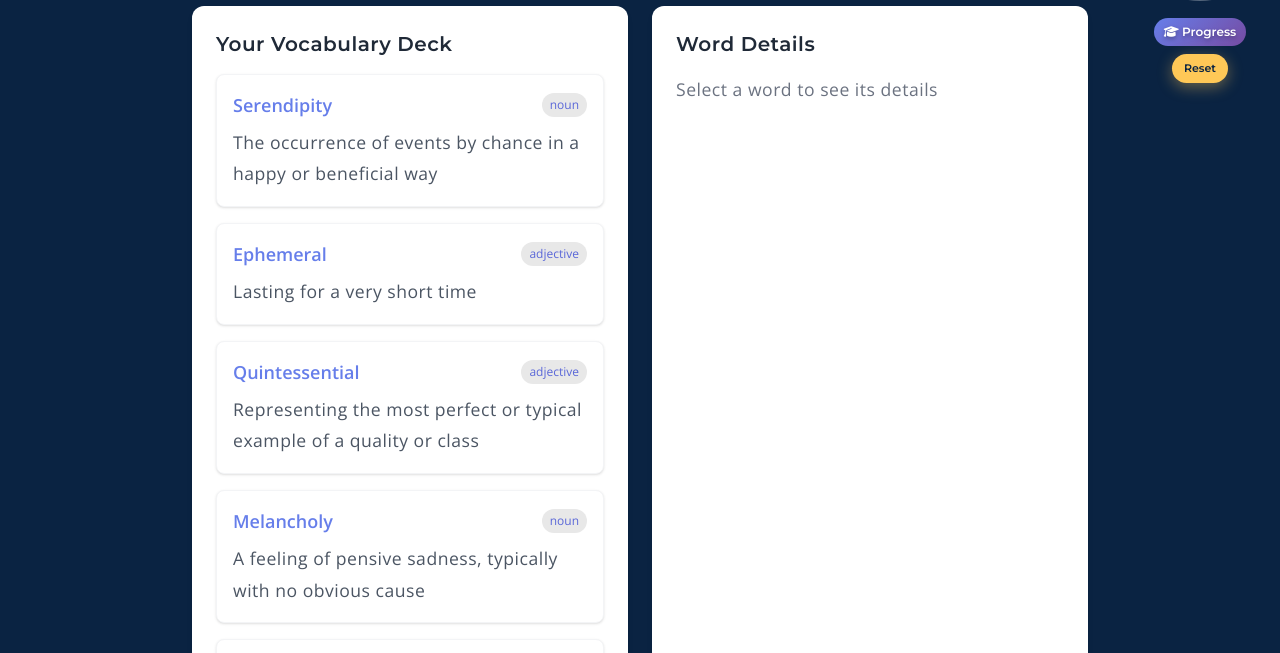
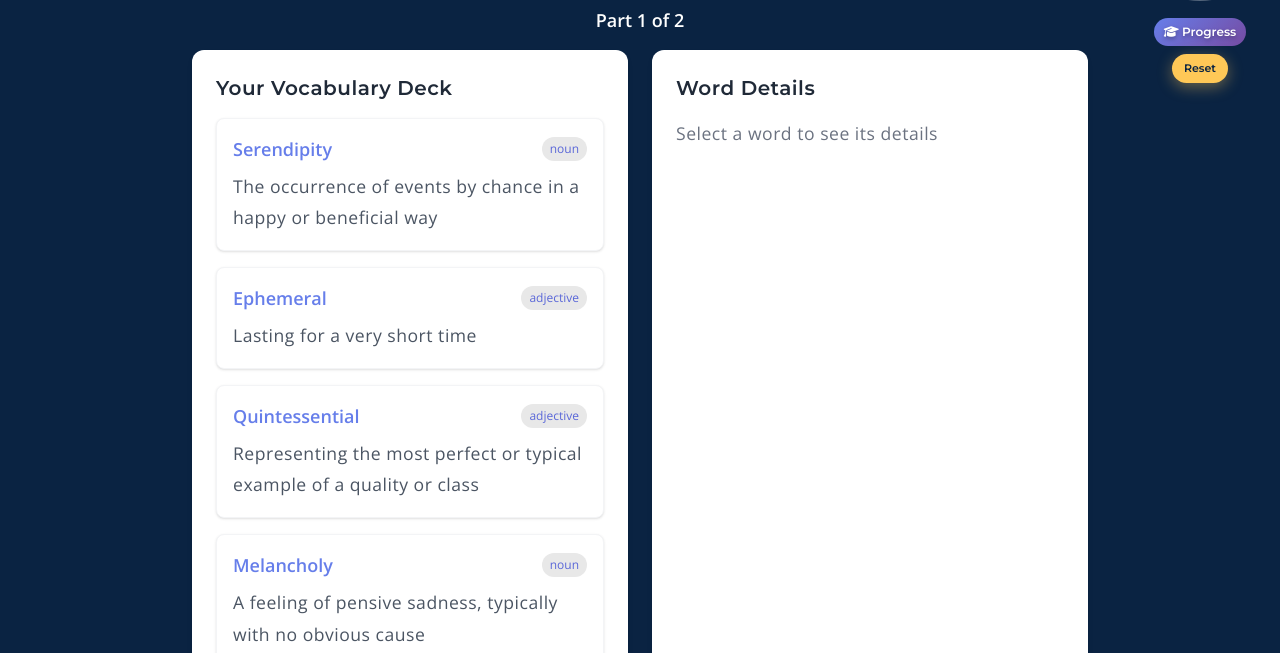
Before and after one commit to jcraiz/testvocab25, a plain HTML site: page index.html in a window 1280 px wide. Shown: the part 138-791 px from the top of the page. Drawn offline with nearby package versions, Linux system fonts and the light colour scheme.

Commit message:
Update index.html

```diff
--- a/index.html
+++ b/index.html
@@ -16,6 +16,10 @@
         <section class="max-w-4xl mx-auto">
             <h1 class="text-4xl font-bold text-center mb-2">VocabVoyager Explorer</h1>
             <p class="text-center text-gray-600 mb-8">Expand your vocabulary one word at a time</p>
+
+            <div class="text-center mb-4">
+                <span id="part-indicator" class="text-lg font-semibold text-white">Part 1 of 2</span>
+            </div>
 
             <div class="grid grid-cols-1 md:grid-cols-2 gap-6 mb-8">
                 <div class="bg-white rounded-xl shadow-md p-6">
```
